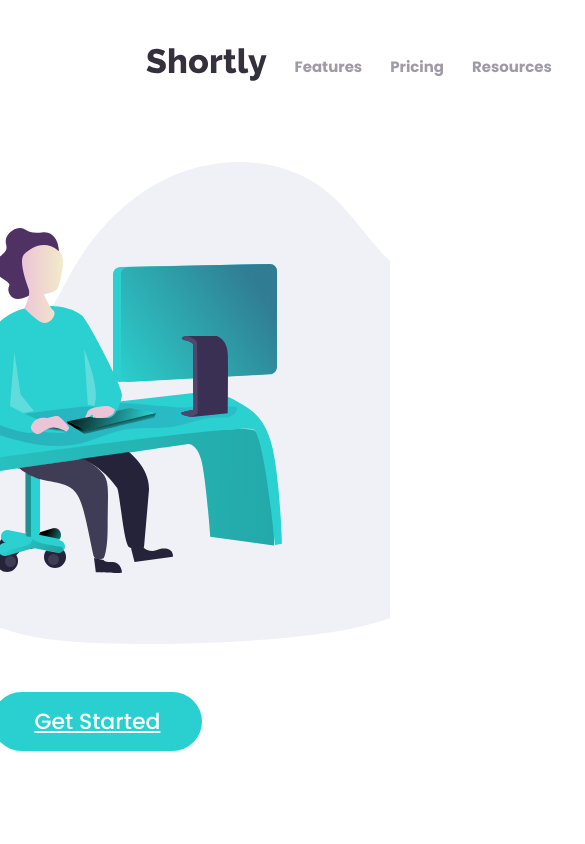
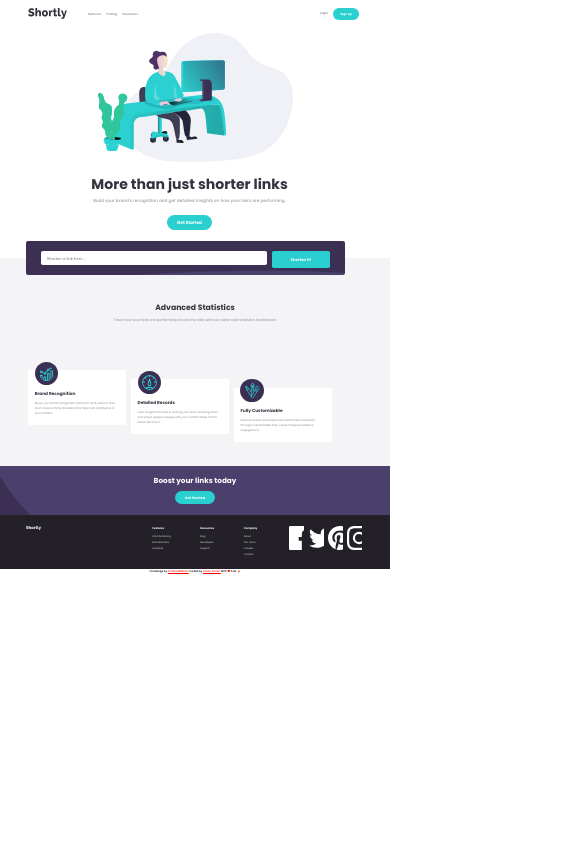
Before and after one commit to aman-atg/Shortly-Landing-Page, a React (Create React App) app: page / in a window 390 px wide. Shown: the top 844 px of the page, 585 px wide, since content can reach past the window. Built offline with nearby package versions, Linux system fonts and the light colour scheme; what simpl-schema would draw is missing.

Commit message:
update index.css & media-quries + wrapper for base

```diff
--- a/src/styles/components.styles/_base.scss
+++ b/src/styles/components.styles/_base.scss
@@ -41,16 +41,26 @@ input {
     box-shadow: 0 0 0 2pt darken($Light-Blue, 23);
   }
 }
+//class
+.wrapper {
+  margin-top: $space * 3;
+  padding: 0 $space * 9.4;
+  box-sizing: content-box;
+}
 
+// TESTINGGGGGGGGGGGGGGGGGGGGGGG
 //media-queries
-@media (max-width: 400px) {
-  .button {
-    font-size: 1rem !important;
-  }
-  h2 {
-    font-size: 1.3rem;
-  }
-  body {
-    font-size: 10px;
+@media (max-width: 1450px) {
+  html {
+    font-size: 0.9vw;
   }
 }
+@media (max-width: 465px) {
+  html {
+    font-size: 0.5vw;
+  }
+  svg,
+  img {
+    width: 15px;
+  }
+}
--- a/src/styles/index.css
+++ b/src/styles/index.css
@@ -35,21 +35,40 @@ input {
     outline: none;
     box-shadow: 0 0 0 2pt #004fbc; }
 
-@media (max-width: 400px) {
-  .button {
-    font-size: 1rem !important; }
+.wrapper {
+  margin-top: 4.2rem;
+  padding: 0 13.16rem;
+  box-sizing: content-box; }
 
-  h2 {
-    font-size: 1.3rem; }
+@media (max-width: 1450px) {
+  html {
+    font-size: 0.9vw; } }
+@media (max-width: 465px) {
+  html {
+    font-size: 0.5vw; }
 
-  body {
-    font-size: 10px; } }
+  svg,
+  img {
+    width: 15px; } }
 .navbar {
   align-items: center;
   color: #9e9aa7;
   display: flex;
   font-size: 1.494rem;
   font-weight: 700; }
+  .navbar .nav_Brand {
+    margin-left: 1.4rem;
+    flex: 1; }
+  .navbar .nav_Body {
+    flex: 3;
+    margin-left: 1.12rem; }
+  .navbar .nav_Auth {
+    flex: 2;
+    margin-right: 2.8rem; }
+    .navbar .nav_Auth ul {
+      justify-content: flex-end; }
+      .navbar .nav_Auth ul li {
+        margin-left: 1.4rem; }
   .navbar ul {
     display: flex; }
     .navbar ul li {
@@ -57,28 +76,15 @@ input {
       .navbar ul li:hover {
         color: black;
         cursor: pointer; }
-  .navbar .nav_Auth {
-    flex: 2;
-    margin-right: 2.8rem; }
-    .navbar .nav_Auth ul {
-      justify-content: flex-end; }
-      .navbar .nav_Auth ul li {
-        margin-left: 1.4rem; }
-  .navbar .nav_Body {
-    margin-left: 1.4rem;
-    flex: 3; }
-  .navbar .nav_Brand {
-    margin-left: 1.4rem;
-    flex: 1; }
 
+#SignUp {
+  padding: 1rem; }
   #SignUp:hover {
     color: white; }
 
-.wrapper {
-  margin-top: 4.2rem;
-  padding: 0 13.16rem;
-  box-sizing: content-box; }
-
+@media (max-width: 1350px) {
+  .nav_Brand img {
+    width: 10vw; } }
 .primary-btn {
   background-color: #2acfcf;
   border-radius: 8rem;
@@ -104,33 +110,53 @@ input {
   flex-wrap: wrap;
   margin-top: 7rem;
   overflow: hidden; }
+  .header_SVG {
+    margin-right: -27.5rem; }
   .header_Content {
-    display: flex;
     flex: 1;
     font-size: 2.2rem;
-    padding-top: 5.6rem;
-    padding-right: 5.6rem; }
+    padding-right: 5.6rem;
+    padding-top: 5.6rem; }
     .header_Content h2 {
+      color: #35323e;
       font-size: 7.48rem;
-      color: #35323e;
       line-height: 8rem;
-      margin-top: 1.55rem;
-      margin-bottom: 0.5rem; }
-  .header p {
+      margin-bottom: 0.5rem;
+      margin-top: 1.55rem; }
+    .header_Content p {
       color: #9e9aa7; }
-  .header_Get-started {
+    .header_Content_Get-started {
       margin-top: 5.6rem;
       font-weight: 700; }
-    .header_Get-started a {
+      .header_Content_Get-started a {
         text-decoration: none; }
+
+@media (max-width: 1325px) {
   .header_SVG {
-    margin-right: -27.5rem; }
-  @media screen and (max-width: 1300px) {
+    flex: 1; }
+    .header_SVG img {
+      width: 50vw; }
+  .header_Content_Get-started {
+    text-align: center;
+    margin-bottom: 2rem; } }
+@media (max-width: 480px) {
+  .header {
+    margin-bottom: 10rem;
+    flex-direction: column;
+    flex-wrap: nowrap; }
+    .header_SVG {
+      margin: 0 auto; }
     .header_Content {
+      display: block; }
+      .header_Content p {
+        margin: 0 2rem;
+        padding: 2rem;
+        text-align: center;
         flex: none; }
-    .header_SVG {
+      .header_Content h2 {
+        font-size: 7.2rem;
+        text-align: center;
         flex: 1; } }
-
 .shorten-lnk {
   background-color: #3b3054;
   background-image: url("/images/bg-shorten-desktop.svg");
```
Lines whose indentation alone changed are shown as unchanged.
